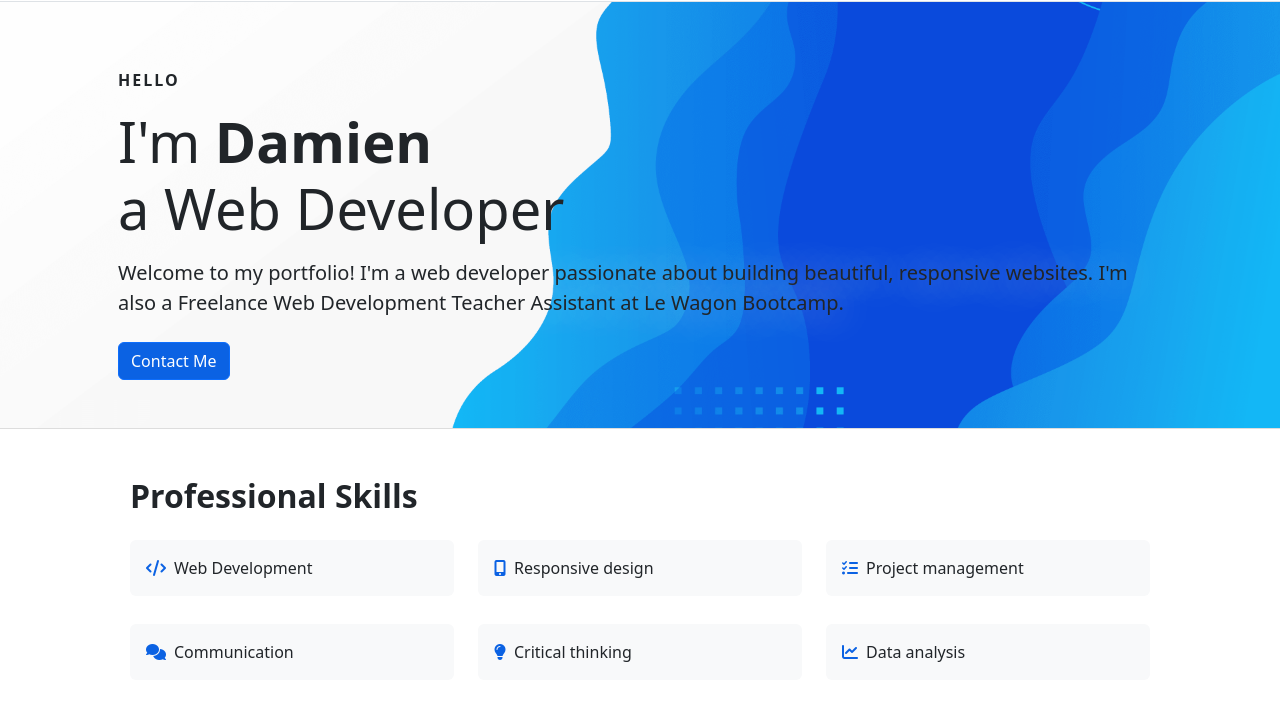
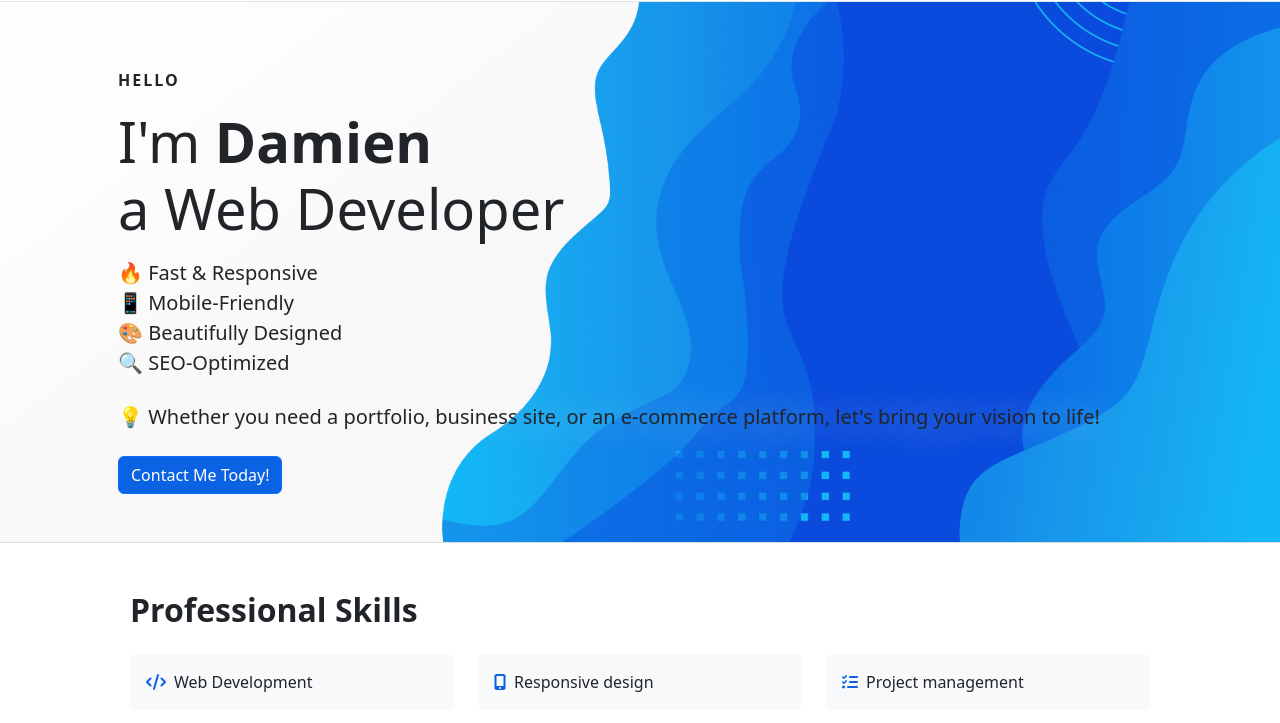
Before and after one commit to DamienBaub/Portfolio-Damien-Baubriau, a plain HTML site: page index.html in a window 1280 px wide. Shown: the part 77-800 px from the top of the page. Drawn offline with nearby package versions, Linux system fonts and the light colour scheme.

Commit message:
Update call to action

```diff
--- a/index.html
+++ b/index.html
@@ -125,13 +125,17 @@
         <h1 class="title display-4 fw-normal mb-3">
           I'm <span class="fw-bold">Damien</span><br />a Web Developer
         </h1>
+        <div class="lead mb-4">
+          <div>🔥 Fast & Responsive</div>
+          <div>📱 Mobile-Friendly</div>
+          <div>🎨 Beautifully Designed</div>
+          <div>🔍 SEO-Optimized</div>
+        </div>
         <p class="lead mb-4">
-          <strong>Welcome</strong> to my portfolio!
-          <strong>I'm a web developer</strong> passionate about building
-          beautiful, responsive websites. I'm also a Freelance Web Development
-          Teacher Assistant at Le Wagon Bootcamp.
+          💡 Whether you need a portfolio, business site, or an e-commerce
+          platform, let's bring your vision to life!
         </p>
-        <a class="btn btn-primary" href="#contact">Contact Me</a>
+        <a class="btn btn-primary" href="#contact">Contact Me Today!</a>
       </div>
     </div>
     <!-- About End -->
```
